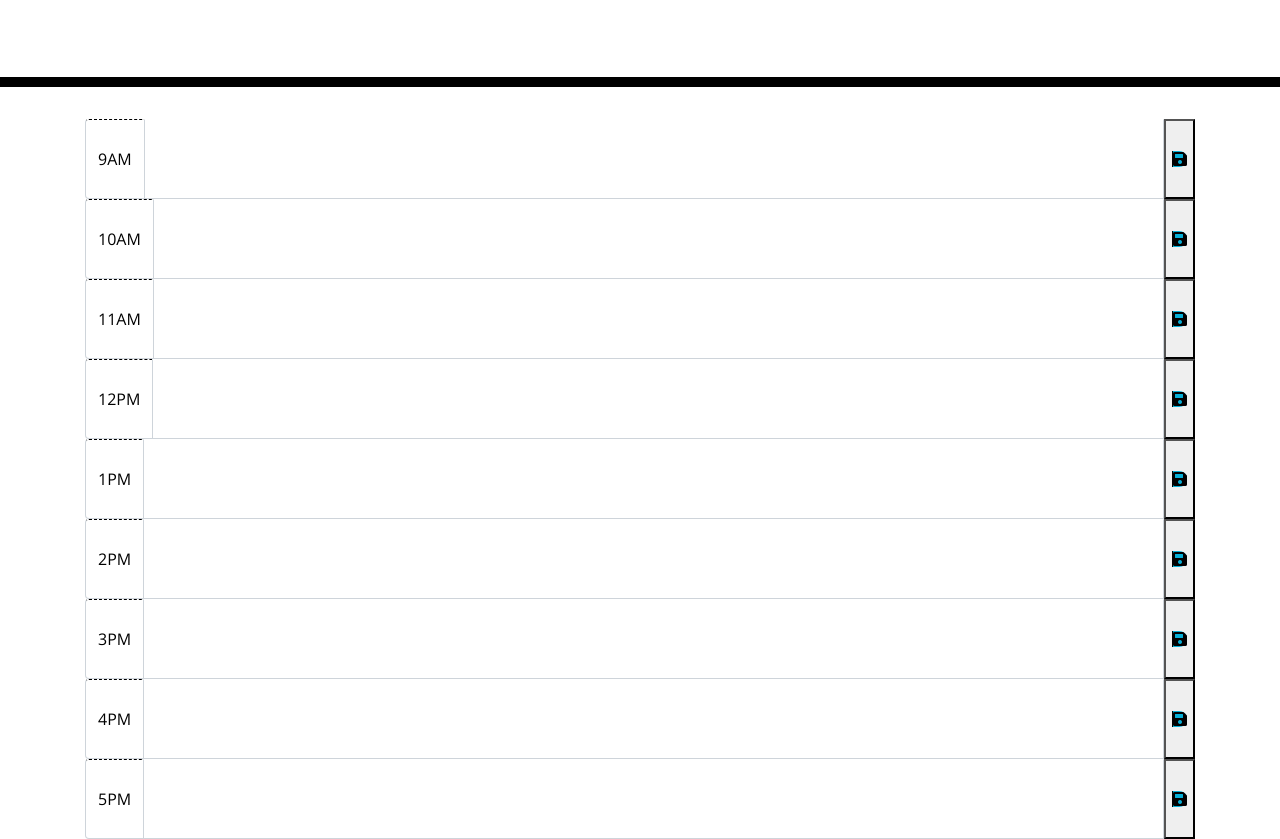
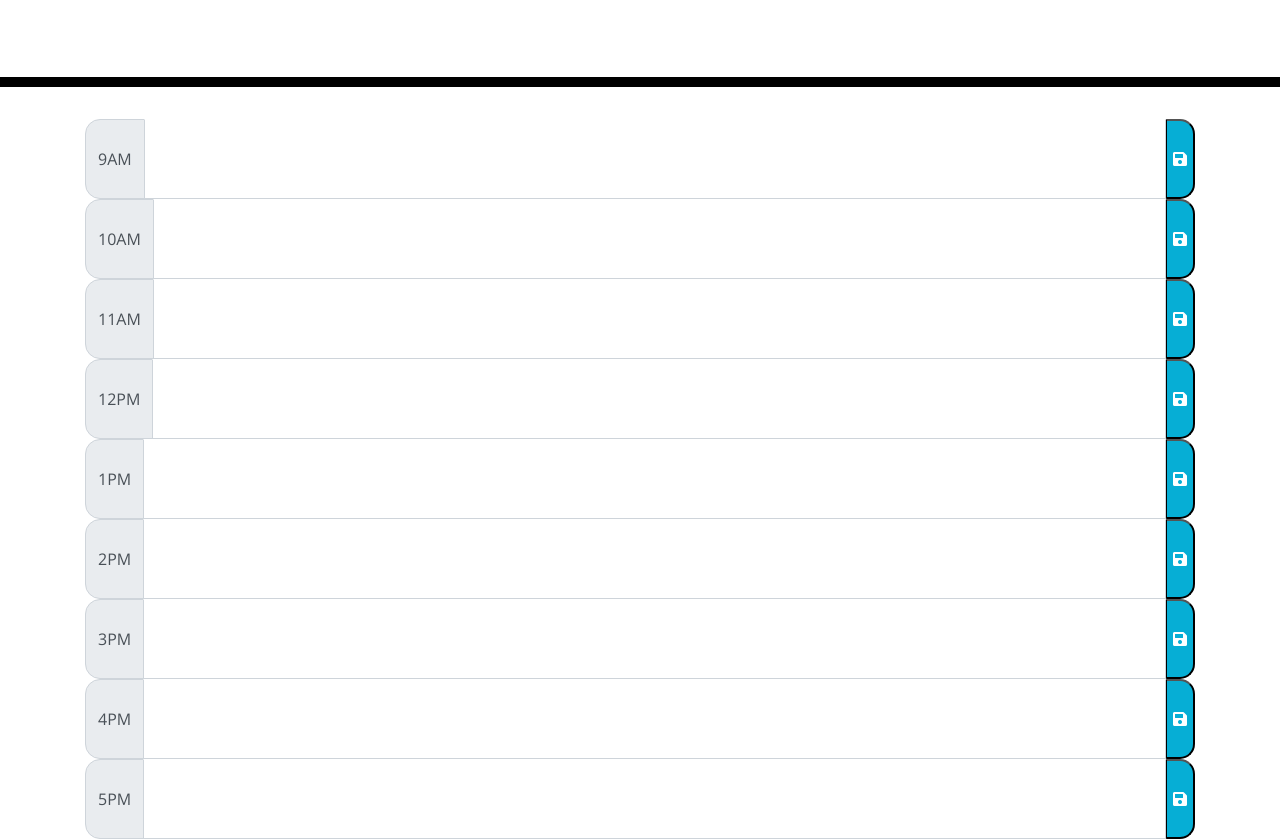
Before and after one commit to hlamkins/work-day-scheduler, a plain HTML site: page index.html in a window 1280 px wide. Shown: the part 181-1020 px from the top of the page. Drawn offline with nearby package versions, Linux system fonts and the light colour scheme.

Commit message:
Added some CSS, layout complete

```diff
--- a/index.html
+++ b/index.html
@@ -32,7 +32,7 @@
       <!-- Timeblocks go here -->
       <div class="input-group flex-nowrap">
         <div class="input-group-prepend">
-          <span class="hour input-group-text">9AM</span>
+          <span class="input-group-text time-block">9AM</span>
         </div>
         <input id="user-input9" type="text" data-time="9" class="form-control">
         <button><i class="fas fa-save save"></i></button>
@@ -40,15 +40,15 @@
 
       <div class="input-group flex-nowrap">
         <div class="input-group-prepend">
-          <span class="hour input-group-text">10AM</span>
+          <span class="input-group-text time-block">10AM</span>
         </div>
         <input id="user-input10" type="text" data-time="10" class="form-control">
         <button><i class="fas fa-save save"></i></button>
       </div>
 
       <div class="input-group flex-nowrap">
-        <div class="time-block input-group-prepend">
-          <span class="hour input-group-text">11AM</span>
+        <div class="input-group-prepend">
+          <span class="input-group-text time-block">11AM</span>
         </div>
         <input id="user-input11" type="text" data-time="11" class="form-control">
         <button><i class="fas fa-save save"></i></button>
@@ -56,7 +56,7 @@
 
       <div class="input-group flex-nowrap">
         <div class="input-group-prepend">
-          <span class="hour input-group-text">12PM</span>
+          <span class="input-group-text time-block">12PM</span>
         </div>
         <input id="user-input12" type="text" data-time="12" class="form-control">
         <button><i class="fas fa-save save"></i></button>
@@ -64,7 +64,7 @@
 
       <div class="input-group flex-nowrap">
         <div class="input-group-prepend">
-          <span class="hour input-group-text">1PM</span>
+          <span class="input-group-text time-block">1PM</span>
         </div>
         <input id="user-input1" type="text" data-time="1" class="form-control">
         <button><i class="fas fa-save save"></i></button>
@@ -72,7 +72,7 @@
 
       <div class="input-group flex-nowrap">
         <div class="input-group-prepend">
-          <span class="hour input-group-text">2PM</span>
+          <span class="input-group-text time-block">2PM</span>
         </div>
         <input id="user-input2" type="text" data-time="2" class="form-control">
         <button><i class="fas fa-save save"></i></button>
@@ -80,7 +80,7 @@
 
       <div class="input-group flex-nowrap">
         <div class="input-group-prepend">
-          <span class="hour input-group-text">3PM</span>
+          <span class="input-group-text time-block">3PM</span>
         </div>
         <input id="user-input3" type="text" data-time="3" class="form-control">
         <button><i class="fas fa-save save"></i></button>
@@ -88,7 +88,7 @@
 
       <div class="input-group flex-nowrap">
         <div class="input-group-prepend">
-          <span class="hour input-group-text">4PM</span>
+          <span class="input-group-text time-block">4PM</span>
         </div>
         <input id="user-input4" type="text" data-time="4" class="form-control">
         <button><i class="fas fa-save save"></i></button>
@@ -96,7 +96,7 @@
 
       <div class="input-group flex-nowrap">
         <div class="input-group-prepend">
-          <span class="hour input-group-text">5PM</span>
+          <span class="input-group-text time-block">5PM</span>
         </div>
         <input id="user-input5" type="text" data-time="5" class="form-control">
         <button><i class="fas fa-save save"></i></button>
--- a/style.css
+++ b/style.css
@@ -4,14 +4,13 @@ body {
   line-height: 1;
 }
 
- textarea {
+input {
   background: transparent;
   border: none;
   resize: none;
   color: #000000;
   border-left: 1px solid black;
   padding: 10px;
-
 }
 
 .jumbotron {
@@ -58,15 +57,15 @@ body {
   color: white;
 }
 
-.save {
+button {
   border-left: 1px solid black;
   border-top-right-radius: 15px;
   border-bottom-right-radius: 15px;
   background-color: #06AED5;
-
+  color: white;
 }
 
-.save:hover {
+button :hover {
   font-size: 20px;
   transition: all .3s ease-in-out;
 }
```
